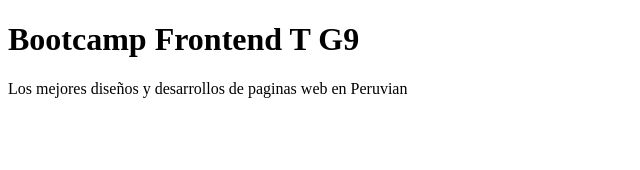
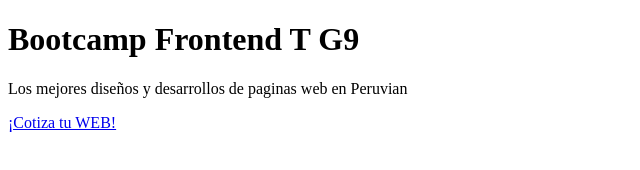
Before and after one commit to Adolfo20bm/personal-card, a plain HTML site: page index.html in a window 1280 px wide. Shown: the whole page, without its empty margins (0-640 px from the left). Drawn offline with Linux system fonts and the light colour scheme.

Commit message:
link agregado

```diff
--- a/index.html
+++ b/index.html
@@ -9,5 +9,6 @@
 <body>
     <h1>Bootcamp Frontend T G9</h1>
     <p>Los mejores diseños y desarrollos de paginas web en Peruvian</p>
+    <a href="#">¡Cotiza tu WEB!</a>
 </body>
 </html>
```
